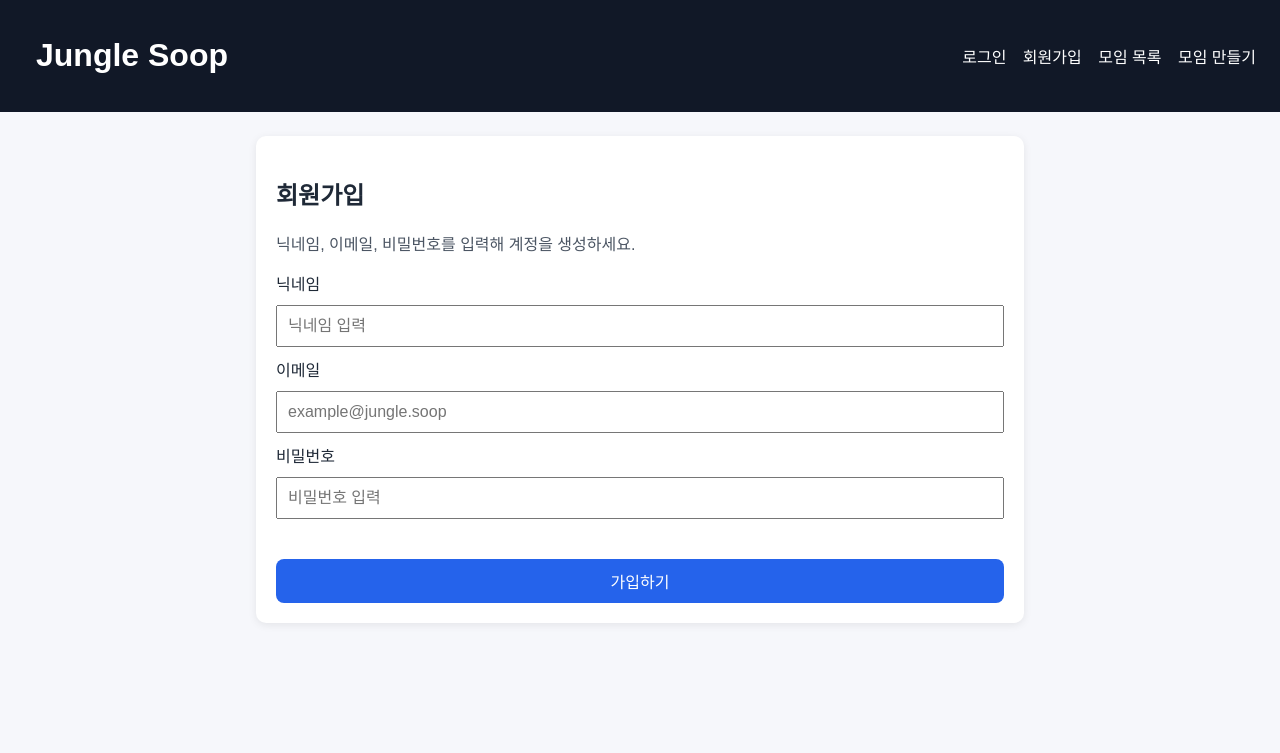
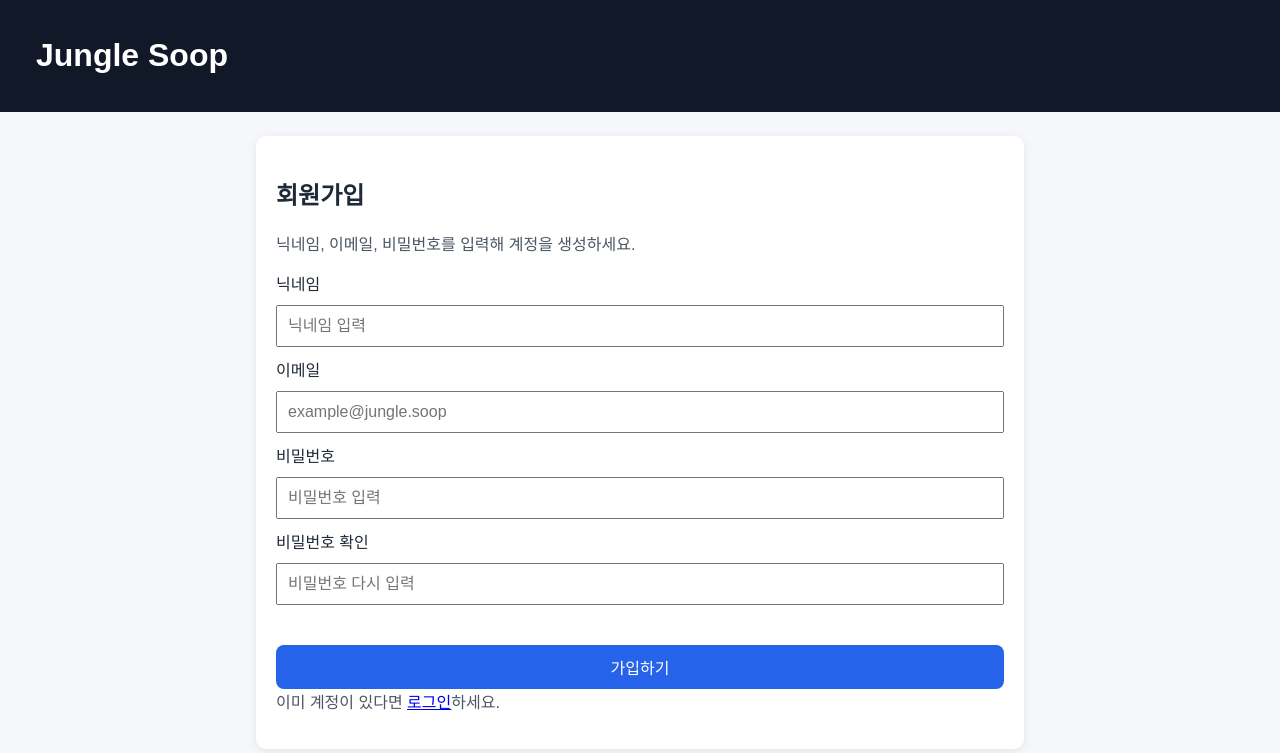
Before and after one commit to tail1887/jungle-soop, a Flask app: page /signup in a window 1280 px wide. Shown: the top 753 px of the page. Run offline with Flask 3, Linux system fonts and the light colour scheme.

Commit message:
feat: refine auth page nav and form UX behaviors
Hide navbar on login/signup pages, add signup password confirmation, show logout button on default nav, and hide submit buttons during auth submit with updated integration coverage.

Made-with: Cursor

```diff
--- a/app/routes.py
+++ b/app/routes.py
@@ -8,11 +8,11 @@ def register_routes(app: Flask) -> None:
 
     @app.get("/login")
     def login():
-        return render_template("login.html")
+        return render_template("login.html", hide_nav=True)
 
     @app.get("/signup")
     def signup():
-        return render_template("signup.html")
+        return render_template("signup.html", hide_nav=True)
 
     @app.get("/meetings")
     def meeting_list():
--- a/app/static/css/style.css
+++ b/app/static/css/style.css
@@ -22,6 +22,12 @@ body {
     color: #ffffff;
     text-decoration: none;
     margin-left: 12px;
+}
+
+.nav-button {
+    margin-left: 12px;
+    padding: 8px 12px;
+    background: #374151;
 }
 
 .container {
--- a/app/static/js/auth.js
+++ b/app/static/js/auth.js
@@ -27,8 +27,8 @@ function validateLogin(payload) {
 }
 
 function validateSignup(payload) {
-    if (!payload.nickname || !payload.email || !payload.password) {
-        return "닉네임, 이메일, 비밀번호를 모두 입력해주세요.";
+    if (!payload.nickname || !payload.email || !payload.password || !payload.passwordConfirm) {
+        return "닉네임, 이메일, 비밀번호, 비밀번호 확인을 모두 입력해주세요.";
     }
     if (payload.nickname.trim().length < 2) {
         return "닉네임은 2자 이상 입력해주세요.";
@@ -38,6 +38,9 @@ function validateSignup(payload) {
     }
     if (payload.password.length < 8) {
         return "비밀번호는 8자 이상 입력해주세요.";
+    }
+    if (payload.password !== payload.passwordConfirm) {
+        return "비밀번호와 비밀번호 확인이 일치하지 않습니다.";
     }
     return "";
 }
@@ -55,6 +58,7 @@ async function postJson(url, payload) {
 function bindLoginForm() {
     const form = document.getElementById("login-form");
     const message = document.getElementById("login-message");
+    const submitButton = document.getElementById("login-submit-button");
     if (!form || !message) {
         return;
     }
@@ -73,10 +77,16 @@ function bindLoginForm() {
         }
 
         setMessage(message, "로그인 요청 중...", "");
+        if (submitButton) {
+            submitButton.style.display = "none";
+        }
         const result = await postJson("/api/v1/auth/login", payload);
         if (!result.ok) {
             const errorMessage = result.data?.error?.message || "로그인에 실패했습니다.";
             setMessage(message, errorMessage, "error");
+            if (submitButton) {
+                submitButton.style.display = "";
+            }
             return;
         }
         setMessage(message, "로그인에 성공했습니다.", "success");
@@ -86,6 +96,7 @@ function bindLoginForm() {
 function bindSignupForm() {
     const form = document.getElementById("signup-form");
     const message = document.getElementById("signup-message");
+    const submitButton = document.getElementById("signup-submit-button");
     if (!form || !message) {
         return;
     }
@@ -96,6 +107,7 @@ function bindSignupForm() {
             nickname: form.nickname.value.trim(),
             email: form.email.value.trim(),
             password: form.password.value,
+            passwordConfirm: form.password_confirm.value,
         };
 
         const validationMessage = validateSignup(payload);
@@ -105,10 +117,16 @@ function bindSignupForm() {
         }
 
         setMessage(message, "회원가입 요청 중...", "");
+        if (submitButton) {
+            submitButton.style.display = "none";
+        }
         const result = await postJson("/api/v1/auth/signup", payload);
         if (!result.ok) {
             const errorMessage = result.data?.error?.message || "회원가입에 실패했습니다.";
             setMessage(message, errorMessage, "error");
+            if (submitButton) {
+                submitButton.style.display = "";
+            }
             return;
         }
         setMessage(message, "회원가입에 성공했습니다.", "success");
--- a/app/templates/base.html
+++ b/app/templates/base.html
@@ -9,12 +9,13 @@
 <body>
     <header class="site-header">
         <h1><a href="{{ url_for('index') }}">Jungle Soop</a></h1>
+        {% if not hide_nav %}
         <nav>
-            <a href="{{ url_for('login') }}">로그인</a>
-            <a href="{{ url_for('signup') }}">회원가입</a>
             <a href="{{ url_for('meeting_list') }}">모임 목록</a>
             <a href="{{ url_for('meeting_new') }}">모임 만들기</a>
+            <button id="nav-logout-button" class="nav-button" type="button">로그아웃</button>
         </nav>
+        {% endif %}
     </header>
     <main class="container">
         {% block content %}{% endblock %}
--- a/app/templates/login.html
+++ b/app/templates/login.html
@@ -10,8 +10,9 @@
         <label for="password">비밀번호</label>
         <input id="password" name="password" type="password" placeholder="비밀번호 입력" required>
         <p id="login-message" class="form-message" role="alert" aria-live="polite"></p>
-        <button type="submit">로그인</button>
+        <button id="login-submit-button" type="submit">로그인</button>
     </form>
+    <p class="helper-text">아직 계정이 없다면 <a href="{{ url_for('signup') }}">회원가입</a>을 진행하세요.</p>
 </section>
 {% endblock %}
 {% block scripts %}
--- a/app/templates/signup.html
+++ b/app/templates/signup.html
@@ -11,9 +11,12 @@
         <input id="signup-email" name="email" type="email" placeholder="example@jungle.soop" required>
         <label for="signup-password">비밀번호</label>
         <input id="signup-password" name="password" type="password" placeholder="비밀번호 입력" required>
+        <label for="signup-password-confirm">비밀번호 확인</label>
+        <input id="signup-password-confirm" name="password_confirm" type="password" placeholder="비밀번호 다시 입력" required>
         <p id="signup-message" class="form-message" role="alert" aria-live="polite"></p>
-        <button type="submit">가입하기</button>
+        <button id="signup-submit-button" type="submit">가입하기</button>
     </form>
+    <p class="helper-text">이미 계정이 있다면 <a href="{{ url_for('login') }}">로그인</a>하세요.</p>
 </section>
 {% endblock %}
 {% block scripts %}
```
Also changed, not shown: tests/integration/test_health_api.py (+12 -0 lines).
